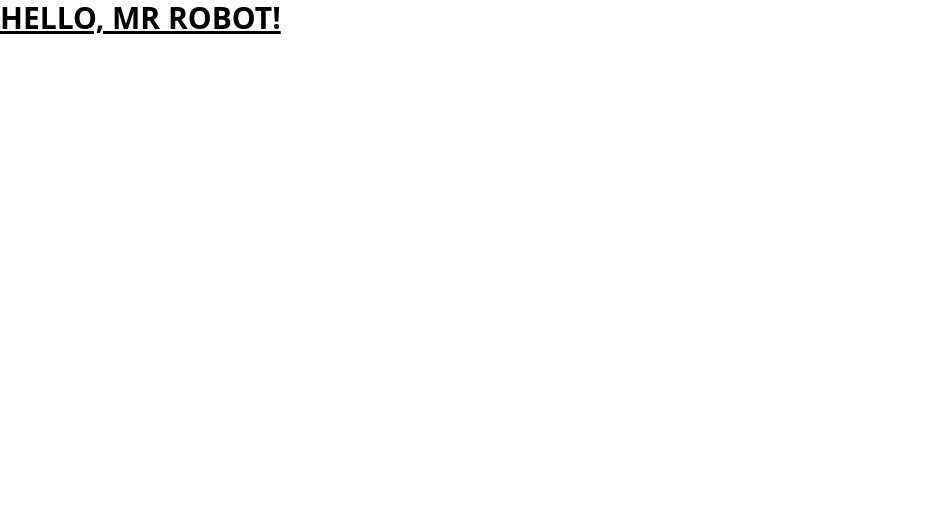
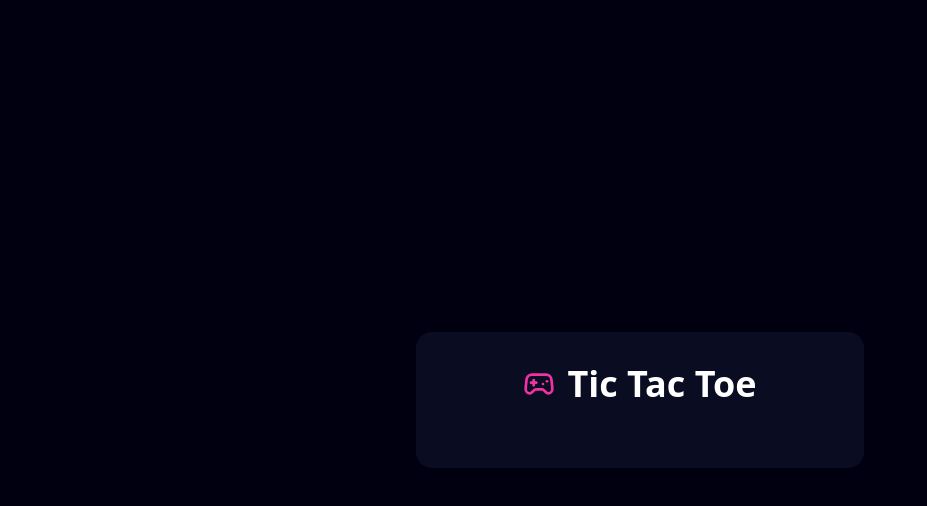
Before and after one commit to carlozfilipe/games-in-js, a React (Vite) app: page / in a window 1280 px wide. Shown: the top 506 px of the page, without its empty margins (0-927 px from the left). Built offline with nearby package versions, Linux system fonts and the light colour scheme.

Commit message:
feat: add Prettier and Tailwind CSS configuration, update App component styling

```diff
--- a/package.json
+++ b/package.json
@@ -10,6 +10,7 @@
     "preview": "vite preview"
   },
   "dependencies": {
+    "lucide-react": "^0.503.0",
     "react": "^19.0.0",
     "react-dom": "^19.0.0"
   },
@@ -24,6 +25,8 @@
     "eslint-plugin-react-refresh": "^0.4.19",
     "globals": "^16.0.0",
     "postcss": "^8.4.49",
+    "prettier": "^3.5.3",
+    "prettier-plugin-tailwindcss": "^0.6.11",
     "tailwindcss": "^3.4.17",
     "typescript": "~5.7.2",
     "typescript-eslint": "^8.26.1",
--- a/src/App.tsx
+++ b/src/App.tsx
@@ -1,8 +1,15 @@
+import { Gamepad2 } from "lucide-react";
+
 function App() {
   return (
-    <div>
-      <h1 className="text-3xl font-bold underline">HELLO, MR ROBOT!</h1>
-    </div>
+    <main className="flex min-h-screen flex-col items-center justify-center bg-blue-200">
+      <div className="w-full max-w-md rounded-2xl bg-blue-100 p-8">
+        <div className="mb-8 flex items-center justify-center gap-3">
+          <Gamepad2 className="h-8 w-8 text-pink" />
+          <h1 className="text-4xl font-bold text-white">Tic Tac Toe</h1>
+        </div>
+      </div>
+    </main>
   );
 }
 
--- a/tailwind.config.js
+++ b/tailwind.config.js
@@ -2,7 +2,19 @@
 export default {
   content: ["./index.html", "./src/**/*.{js,ts,jsx,tsx}"],
   theme: {
-    extend: {},
+    extend: {
+      colors: {
+        gray: {
+          100: "#8899a6",
+          200: "#38444d",
+        },
+        pink: "#F231A5",
+        blue: {
+          100: "#0a0c21",
+          200: "#000010",
+        },
+      },
+    },
   },
   plugins: [],
 }
```
Also changed, not shown: 2 other files (tests, documents, lock files or other folders).
